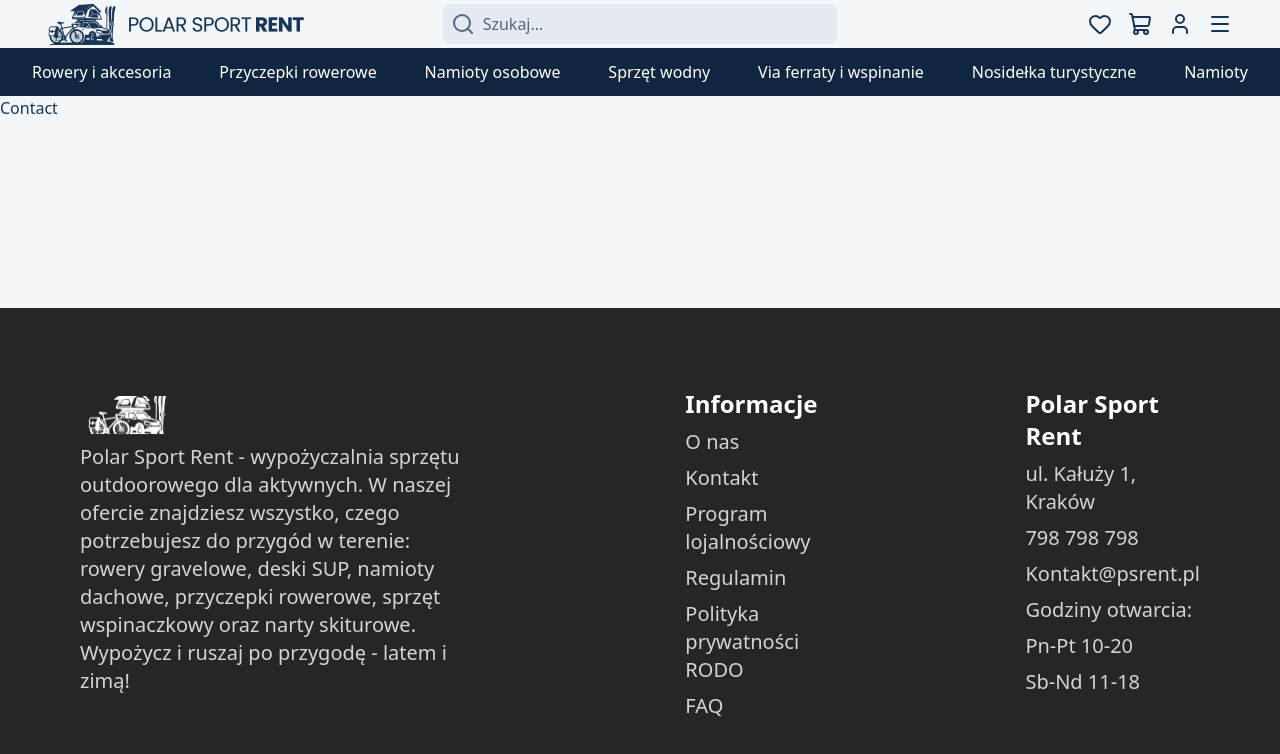
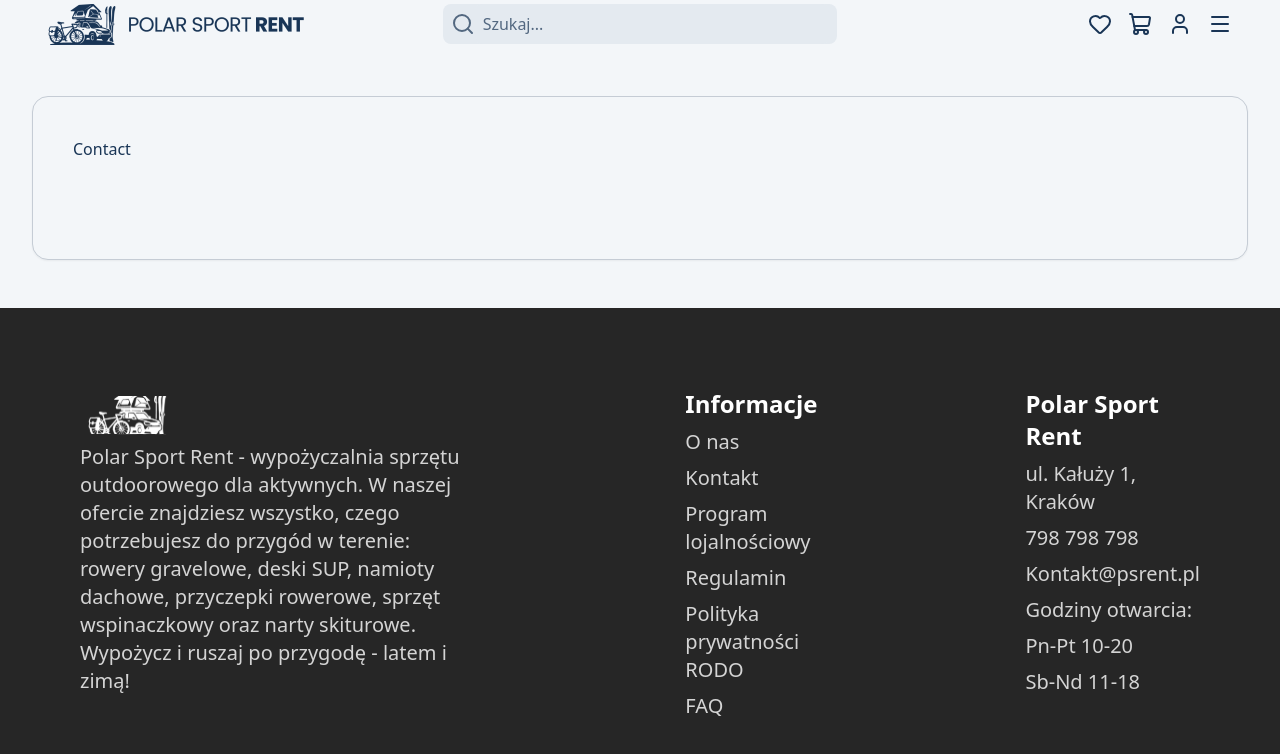
Before and after one commit to sebastian-j/sport-rent-frontend, a React (Vite) app: page /contact in a window 1280 px wide. Shown: the top 754 px of the page. Built offline with nearby package versions, Linux system fonts and the light colour scheme; some icons are missing.

Commit message:
feat: add info panel

```diff
--- a/src/App.tsx
+++ b/src/App.tsx
@@ -18,6 +18,7 @@ import DocumentLayout from './layouts/DocumentLayout.tsx';
 import PrivacyPolicyPage from './pages/PrivacyPolicyPage.tsx';
 import SearchPage from './pages/SearchPage.tsx';
 import ScrollToTop from './components/core/ScrollToTop.tsx';
+import InfoLayout from './layouts/InfoLayout.tsx';
 
 function App() {
   return (
@@ -32,10 +33,6 @@ function App() {
           </Route>
           <Route path="/product/:slug" element={<ProductPage />} />
           {/*Footer*/}
-          <Route path="/about" element={<AboutPage />} />
-          <Route path="/contact" element={<ContactPage />} />
-          <Route path="/points" element={<PointsPage />} />
-          <Route path="/faq" element={<FaqPage />} />
         </Route>
         <Route element={<Layout showCategoryBar={false} />}>
           <Route path="/search" element={<SearchPage />} />
@@ -52,6 +49,12 @@ function App() {
           <Route path="/tos" element={<TosPage />} />
           <Route path="/privacy-policy" element={<PrivacyPolicyPage />} />
         </Route>
+        <Route element={<InfoLayout />}>
+          <Route path="/about" element={<AboutPage />} />
+          <Route path="/contact" element={<ContactPage />} />
+          <Route path="/points" element={<PointsPage />} />
+          <Route path="/faq" element={<FaqPage />} />
+        </Route>
       </Routes>
     </BrowserRouter>
   );
--- /dev/null
+++ b/src/components/core/InfoPanel.tsx
@@ -0,0 +1,14 @@
+import type { ReactNode } from 'react';
+import ContentPanel from './ContentPanel.tsx';
+
+type InfoPanelProps = {
+  children?: ReactNode;
+};
+
+export default function InfoPanel({ children }: InfoPanelProps) {
+  return (
+    <ContentPanel className="mx-auto w-full max-w-7xl items-stretch rounded-2xl border-app-borderSoft bg-app-surface p-6 shadow-sm sm:p-8 lg:p-10 [&_article]:w-full [&_article]:text-base [&_article]:leading-7 [&_article>header]:mb-10 [&_article>header]:max-w-4xl [&_article>header>h1]:text-3xl [&_article>header>h1]:font-bold [&_article>header>h1]:tracking-tight sm:[&_article>header>h1]:text-4xl lg:[&_article>header>h1]:text-5xl [&_article>header>p]:mt-3 [&_article>header>p]:text-lg [&_article>header>p]:text-app-textMuted [&_article>section]:space-y-4 [&_article>section+section]:mt-10 [&_article_a]:font-medium [&_article_a]:underline [&_article_a]:underline-offset-4 [&_article_h2]:text-2xl [&_article_h2]:font-semibold [&_article_h2]:tracking-tight sm:[&_article_h2]:text-3xl [&_article_h3]:text-xl [&_article_h3]:font-semibold [&_article_li]:pl-1 [&_article_ol]:ml-6 [&_article_ol]:list-decimal [&_article_ol]:space-y-2 [&_article_p]:max-w-4xl [&_article_ul]:ml-6 [&_article_ul]:list-disc [&_article_ul]:space-y-2">
+      {children}
+    </ContentPanel>
+  );
+}
--- /dev/null
+++ b/src/layouts/InfoLayout.tsx
@@ -0,0 +1,18 @@
+import Header from '../components/Header.tsx';
+import { Outlet } from 'react-router-dom';
+import Footer from '../components/Footer.tsx';
+import InfoPanel from '../components/core/InfoPanel.tsx';
+
+export default function InfoLayout() {
+  return (
+    <div className="flex flex-col min-h-screen text-app-text bg-app-surface">
+      <Header showCategoryBar={false} />
+      <main className="mt-12 flex flex-1 px-4 py-8 sm:px-6 sm:py-12 lg:px-8">
+        <InfoPanel>
+          <Outlet />
+        </InfoPanel>
+      </main>
+      <Footer />
+    </div>
+  );
+}
```
